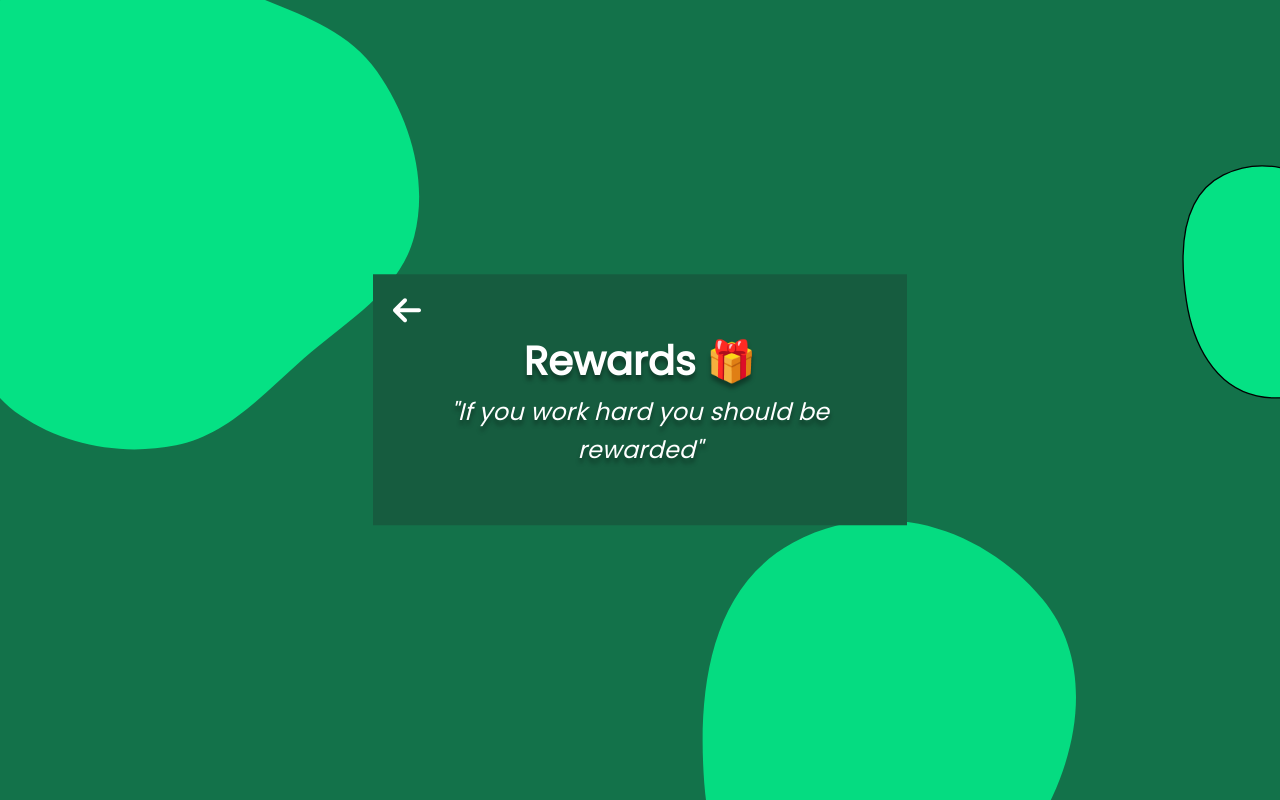
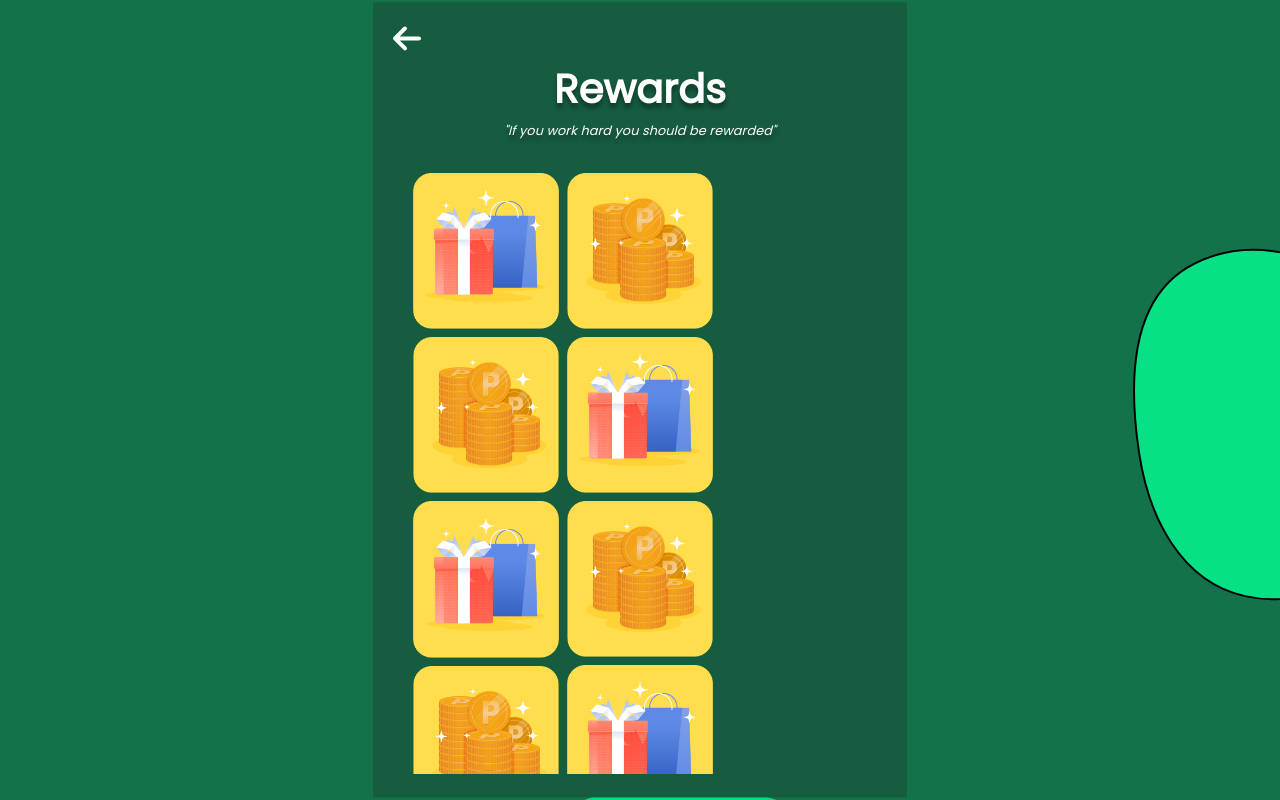
Before and after one commit to EshanTrivedi21/GoSafe, a React (Create React App) app in the folder frontend/: page /reward in a window 1280 px wide. Shown: the top 800 px of the page. Built offline with nearby package versions, Linux system fonts and the light colour scheme.

Commit message:
Updating Rewards.js and adding images for rewards

```diff
--- a/frontend/src/pages/Reward.js
+++ b/frontend/src/pages/Reward.js
@@ -1,43 +1,54 @@
 import React from "react";
 import { Grid, Box, Typography, TextField, Button } from "@mui/material";
 import { Theme } from "../assets/theme.js";
-import { styled } from "@mui/material/styles";
+import ImageList from "@mui/material/ImageList";
+import ImageListItem from "@mui/material/ImageListItem";
+import scratch1 from "../assets/scratch1.png";
+import scratch2 from "../assets/scratch2.png";
 
-const CssTextField = styled(TextField)({
-  label: {
-    color: "#fff",
-  },
-  "&.MuiTextField-root": {
-    backgroundColor: "#165C3F",
-  },
 
-  "& label.Mui-focused": {
-    color: "#fff",
-  },
-  "& .MuiOutlinedInput-root": {
-    color: "#fff",
-    "& fieldset": {
-      borderColor: "#000",
+const itemData = [
+    {
+      img: scratch1,
+      title: 'scratch-card',
     },
-    "&:hover fieldset": {
-      borderColor: "#fff",
+    {
+      img: scratch2,
+      title: 'scratch-card-2',
     },
-    "&.Mui-focused fieldset": {
-      borderColor: "#fff",
+    {
+      img: scratch1,
+      title: 'scratch-card',
     },
-    "& input[type=number]": {
-      "-moz-appearance": "textfield",
+    {
+      img: scratch2,
+      title: 'scratch-card-2',
     },
-    "& input[type=number]::-webkit-outer-spin-button": {
-      "-webkit-appearance": "none",
-      margin: 0,
+    {
+      img: scratch1,
+      title: 'scratch-card',
     },
-    "& input[type=number]::-webkit-inner-spin-button": {
-      "-webkit-appearance": "none",
-      margin: 0,
+    {
+      img: scratch2,
+      title: 'scratch-card-2',
     },
-  },
-});
+    {
+      img: scratch1,
+      title: 'scratch-card',
+    },
+    {
+      img: scratch2,
+      title: 'scratch-card-2',
+    },
+    {
+      img: scratch1,
+      title: 'scratch-card',
+    },
+    {
+      img: scratch2,
+      title: 'scratch-card-2',
+    },
+  ];
 
 const Reward = () => {
   return (
@@ -83,13 +94,13 @@ const Reward = () => {
                   fontSize: "2.5rem",
                 }}
               >
-                Rewards 🎁
+                Rewards
               </Typography>
               <Typography
                 variant="h6"
                 color="primary.contrastText"
                 sx={{
-                  fontSize: "1.5rem",
+                  fontSize: "0.8rem",
                   fontWeight: "light",
                   fontStyle: "italic",
                   textAlign: "center",
@@ -99,6 +110,21 @@ const Reward = () => {
               >
                 "If you work hard you should be rewarded"
               </Typography>
+
+              <Box sx={{ width: 300, height: 600, overflowY: "scroll" }}>
+                <ImageList variant="masonry" cols={2} gap={8}>
+                  {itemData.map((item) => (
+                    <ImageListItem key={item.img}>
+                      <img
+                        src={`${item.img}?w=248&fit=crop&auto=format`}
+                        srcSet={`${item.img}?w=248&fit=crop&auto=format`}
+                        alt={item.title}
+                        loading="lazy"
+                      />
+                    </ImageListItem>
+                  ))}
+                </ImageList>
+              </Box>
             </Box>
           </Grid>
         </Grid>
```
Also changed, not shown: frontend/src/assets/scratch1.png (added), frontend/src/assets/scratch2.png (added).
